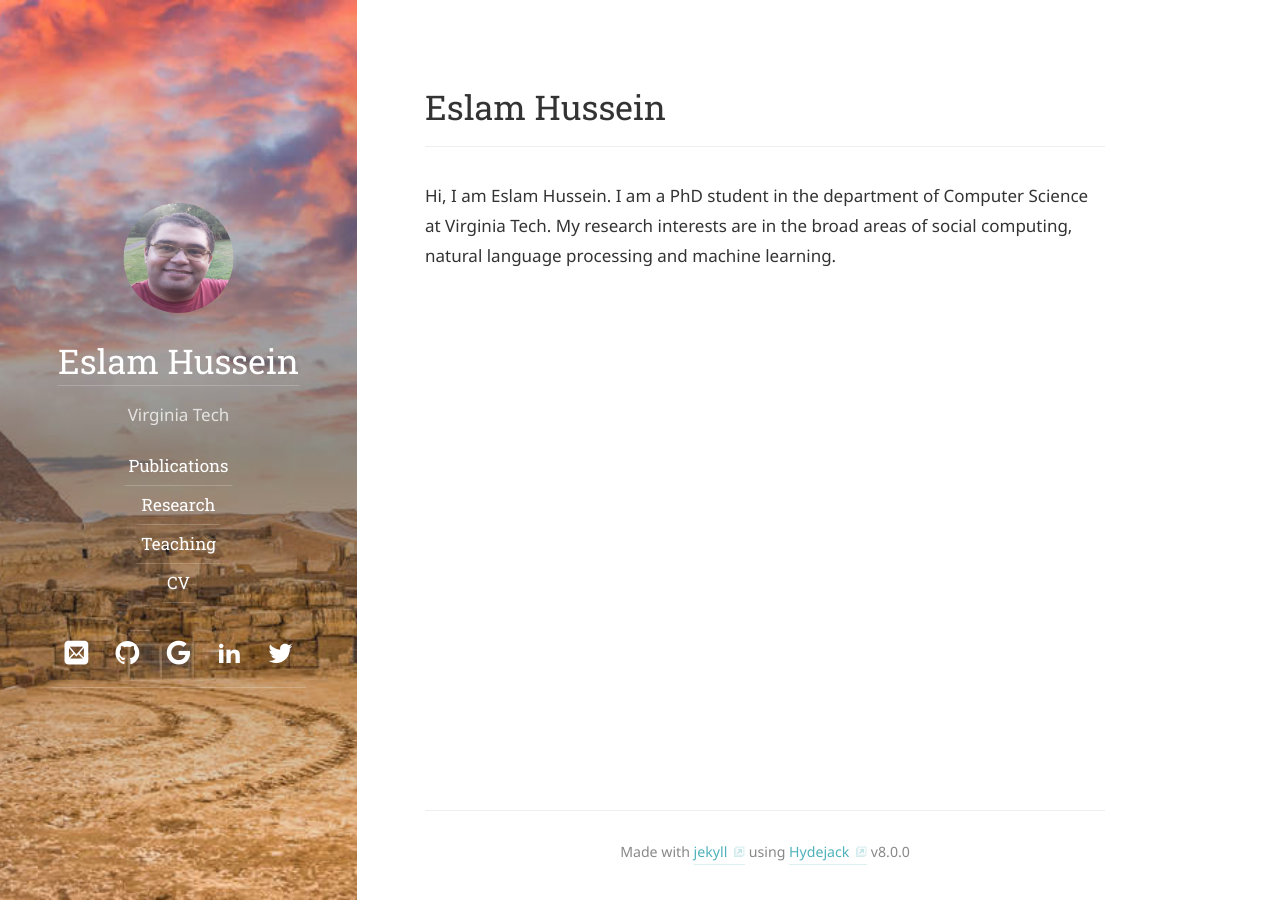
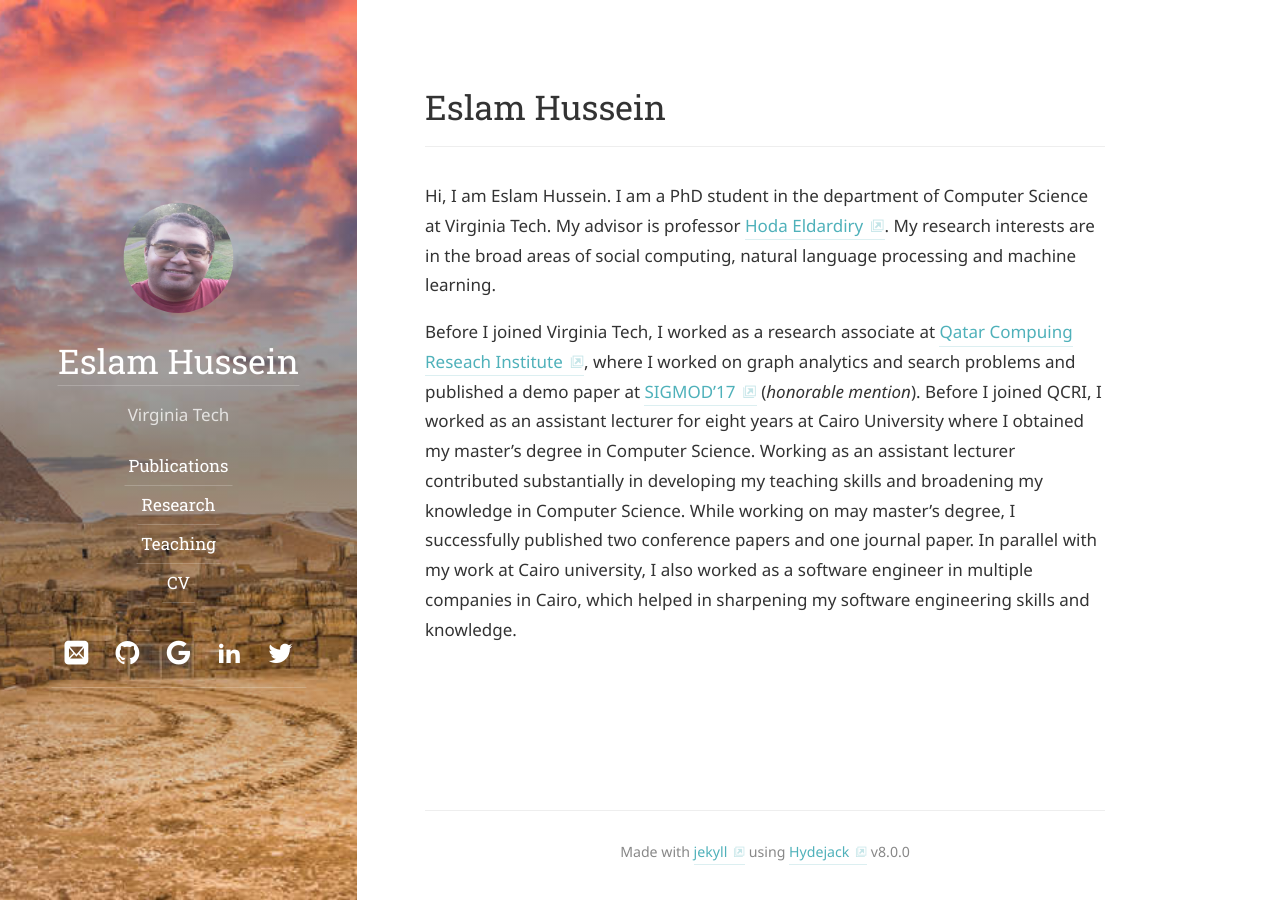
Before and after one commit to EslamAli86/eslamali86.github.io, a Jekyll site: the page built from index.md, in a window 1280 px wide. Built offline with Jekyll 4.4.1, drawn with Linux system fonts in a browser that asks for light colours; some web fonts are replaced.

Commit message:
modify homepage

```diff
--- a/index.md
+++ b/index.md
@@ -4,4 +4,6 @@ title: Eslam Hussein
 cover: false
 ---
 
-Hi, I am Eslam Hussein. I am a PhD student in the department of Computer Science at Virginia Tech. My research interests are in the broad areas of social computing, natural language processing and machine learning.
+Hi, I am Eslam Hussein. I am a PhD student in the department of Computer Science at Virginia Tech. My advisor is professor <a href="https://www.linkedin.com/in/eldardiry/">Hoda Eldardiry</a>. My research interests are in the broad areas of social computing, natural language processing and machine learning.
+
+Before I joined Virginia Tech, I worked as a research associate at <a href="https://www.hbku.edu.qa/en/staff/eslam-ali-hassan-hussein">Qatar Compuing Reseach Institute</a>, where I worked on graph analytics and search problems and published a demo paper at <a href="https://dl.acm.org/doi/10.1145/3035918.3058742">SIGMOD'17</a> (<i>honorable mention</i>). Before I joined QCRI, I worked as an assistant lecturer for eight years at Cairo University where I obtained my master's degree in Computer Science. Working as an assistant lecturer contributed substantially in developing my teaching skills and broadening my knowledge in Computer Science. While working on may master's degree, I successfully published two conference papers and one journal paper. In parallel with my work at Cairo university, I also worked as a software engineer in multiple companies in Cairo, which helped in sharpening my software engineering skills and knowledge.
```
Also changed, not shown: index (another copy).md (added, +7 -0 lines), research.md (+2 -0 lines).
